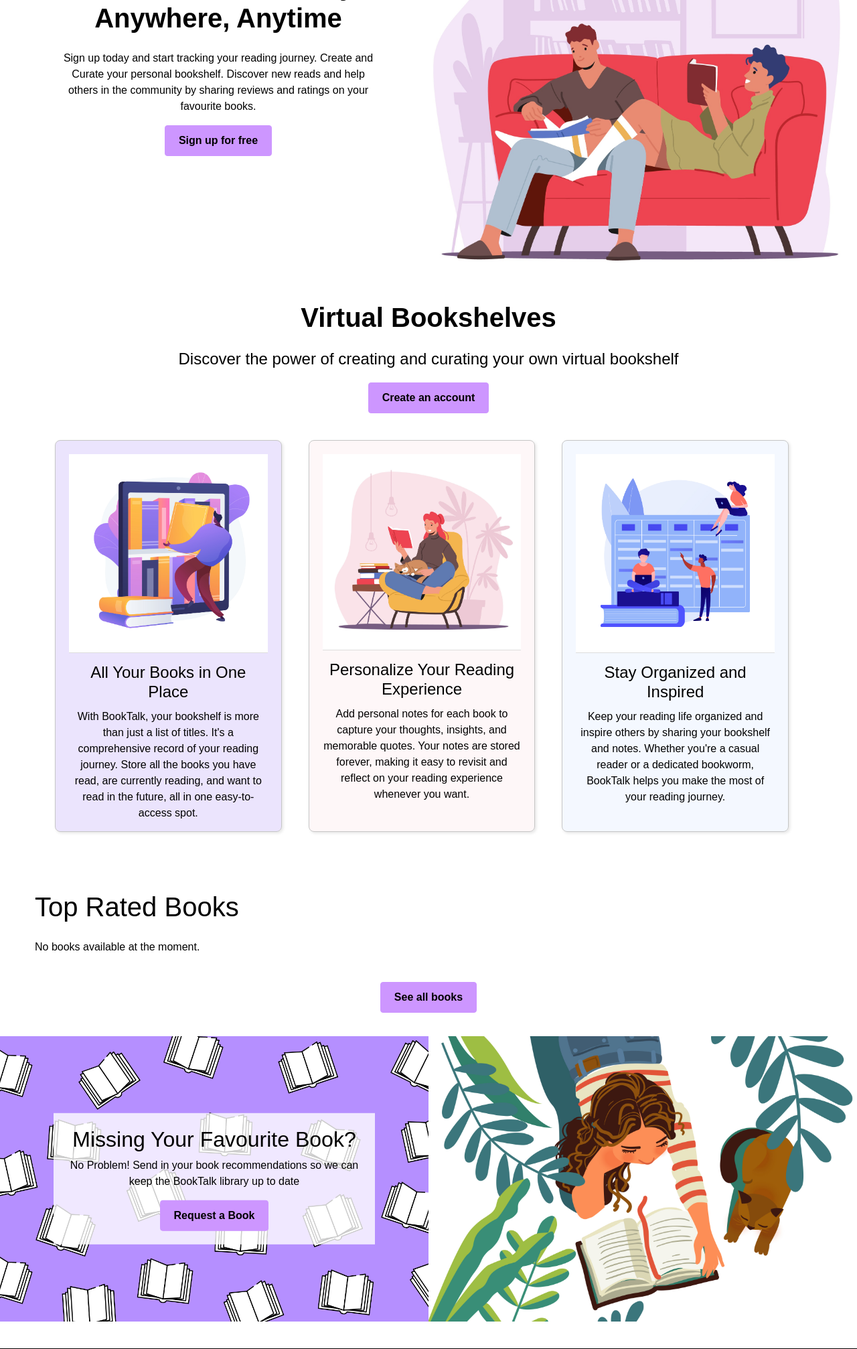
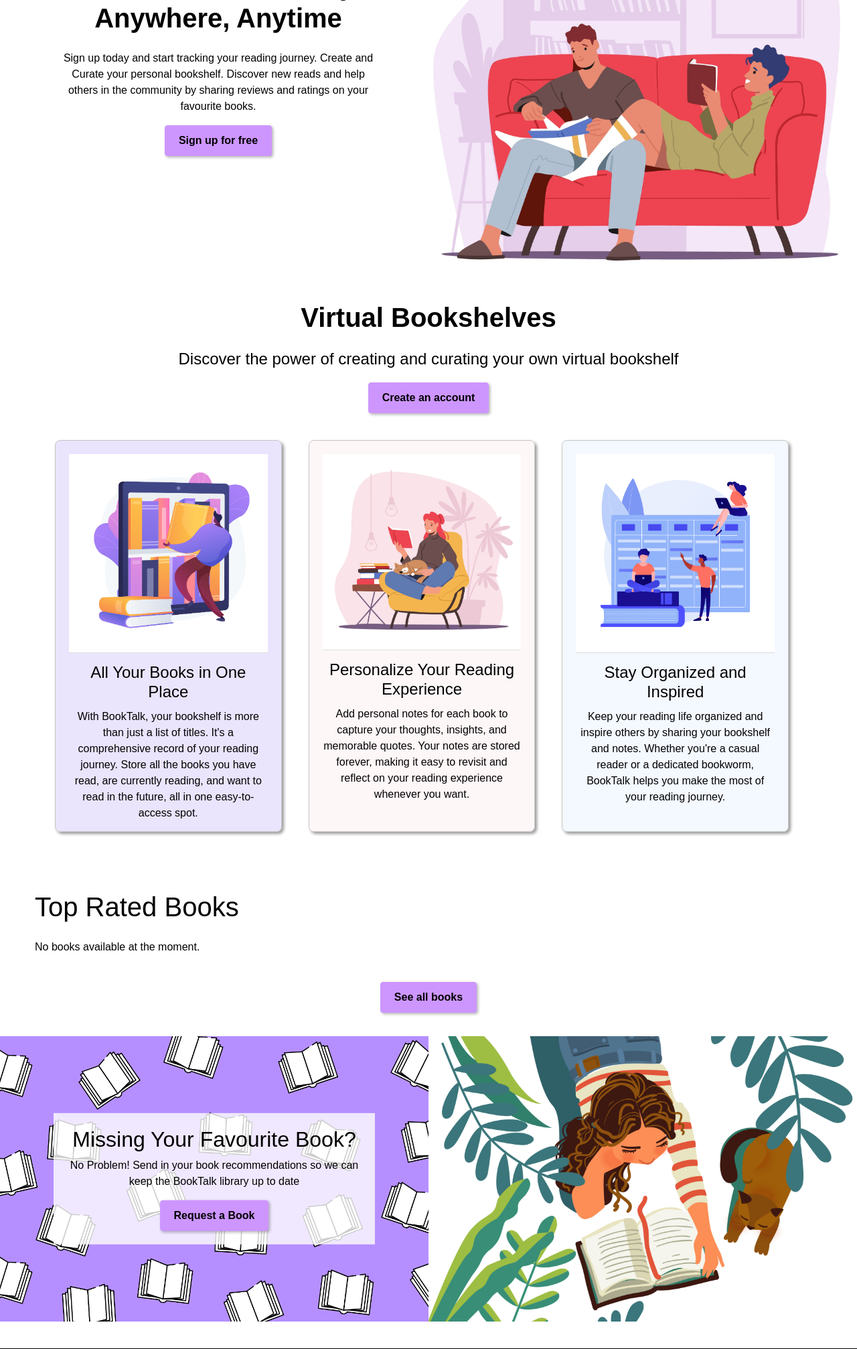
Before and after one commit to jordie-13/BookTalk, a Django app: page / in a window 1280 px wide. Shown: the part 253-2267 px from the top of the page at 67% size. Run offline with Django 5.2, Linux system fonts and the light colour scheme; data that the repository does not hold is empty; some libraries are stand-ins or nearby versions.

Commit message:
Add box shadows to buttons and boxes

```diff
--- a/static/css/styles.css
+++ b/static/css/styles.css
@@ -242,7 +242,7 @@
     border: 1.5px solid #c6c6c6;
     padding: 20px;
     margin: 10px;
-    box-shadow: 2px 2px 4px rgba(0, 0, 0, 0.1);
+    box-shadow: 3px 3px 4px rgba(0, 0, 0, 0.4);
     border-radius: 8px;
     text-align: center;
 }
@@ -552,6 +552,7 @@
     background-color: #cd96ff;
     border-color: #cd96ff;
     color: #000000;
+    box-shadow: 2px 2px 4px rgba(0, 0, 0, 0.3);
     font-weight: bold;
     padding: 10px 20px 10px 20px;
 }
```
